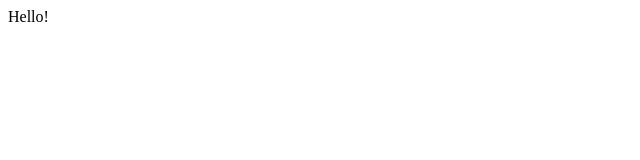
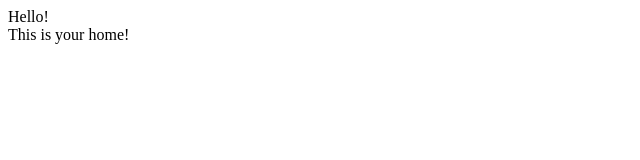
Before and after one commit to JerinBoyd/learning-auth0-react, a React (Create React App) app: page / in a window 1280 px wide. Shown: the top 160 px of the page, without its empty margins (0-640 px from the left). Built offline with nearby package versions, Linux system fonts and the light colour scheme.

Commit message:
created home component

```diff
--- a/src/App.js
+++ b/src/App.js
@@ -1,13 +1,16 @@
-import React, { Component } from 'react';
-import './App.css';
+import React, { Component } from "react";
+import "./App.css";
+
+//Components
+import Home from './components/Home';
+
 
 class App extends Component {
   render() {
-    return (
-      <div>
-        Hello!
-      </div>
-    );
+    return <div>
+       Hello!
+       <Home/>
+       </div>;
   }
 }
 
--- /dev/null
+++ b/src/components/Home.js
@@ -0,0 +1,9 @@
+import React from 'react';
+
+const Home = props => (
+    <div>
+        This is your home!
+    </div>
+)
+
+export default Home;
```
Also changed, not shown: src/components/Profile.js (added).
